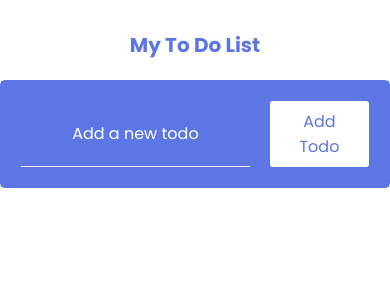
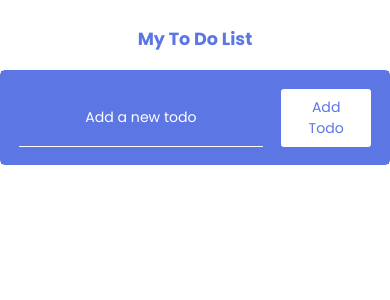
Before and after one commit to Abisola-Morohunfolu/react-to-do-training-app, a React (Create React App) app: page / in a window 390 px wide. Shown: the top 300 px of the page. Built offline with nearby package versions, Linux system fonts and the light colour scheme.

Commit message:
made-mobile-responsive

```diff
--- a/src/App.css
+++ b/src/App.css
@@ -18,3 +18,9 @@
 	border-radius: 5px;
 	margin-top: 2rem;
 }
+
+@media only screen and (max-width: 600px) {
+	.ToDoContainer {
+		width: 100%;
+	}
+}
--- a/src/index.css
+++ b/src/index.css
@@ -15,3 +15,9 @@ body {
 	font-family: 'Poppins', sans-serif;
 	box-sizing: border-box;
 }
+
+@media only screen and (max-width: 600px) {
+	html {
+		font-size: 55%;
+	}
+}
```
